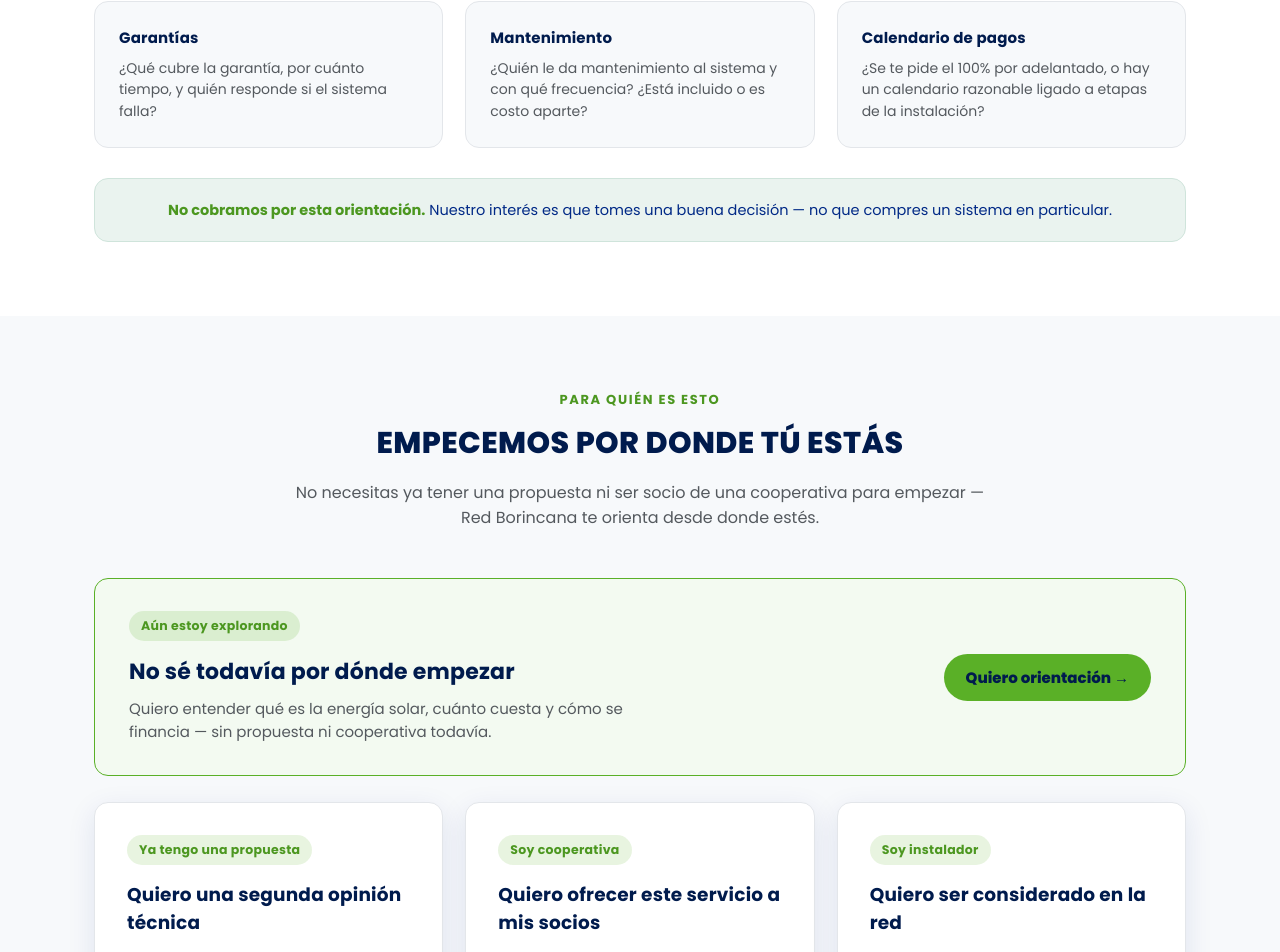
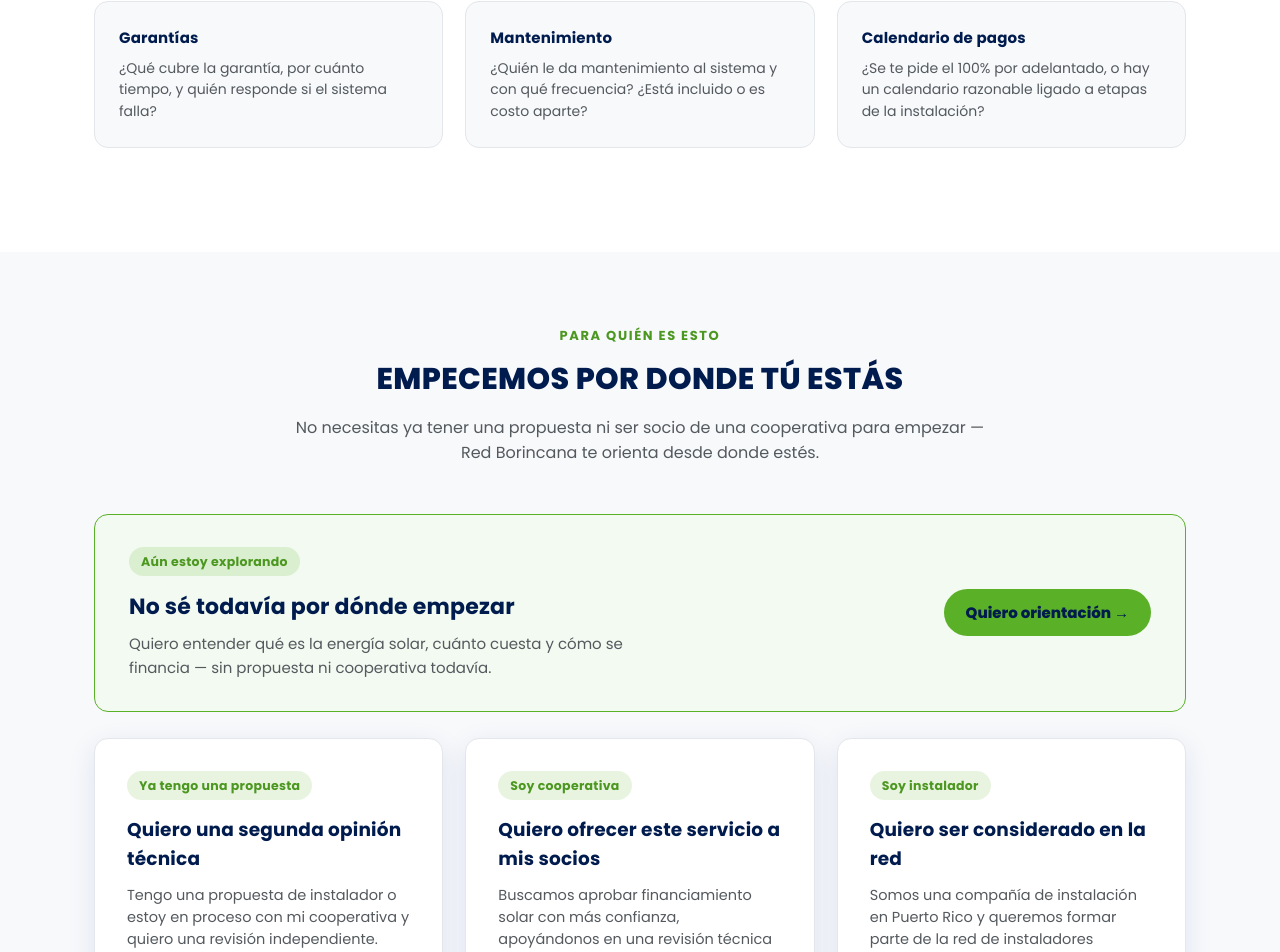
Before and after one commit to fundborincana/redborincana, a Next.js app: page / in a window 1280 px wide. Shown: the part 4068-5020 px from the top of the page. Built offline with nearby package versions, Linux system fonts and the light colour scheme.

Commit message:
Remove redundant "no cost" note from the antes-de-comprar section

```diff
--- a/src/app/globals.css
+++ b/src/app/globals.css
@@ -509,21 +509,6 @@ section {
   font-size: 14px;
   color: var(--ink-600);
 }
-.comprar-nota {
-  max-width: 1140px;
-  margin: 0 auto;
-  background: #eaf3ef;
-  border: 1px solid #cfe4db;
-  border-radius: var(--radius);
-  padding: 20px 26px;
-  font-size: 14.5px;
-  color: var(--navy-900);
-  text-align: center;
-}
-.comprar-nota b {
-  color: var(--teal-600);
-}
-
 .audiencias {
   background: var(--paper);
 }
--- a/src/app/page.tsx
+++ b/src/app/page.tsx
@@ -220,7 +220,6 @@ export default function Home() {
             <div className="comprar-card"><h4>Mantenimiento</h4><p>¿Quién le da mantenimiento al sistema y con qué frecuencia? ¿Está incluido o es costo aparte?</p></div>
             <div className="comprar-card"><h4>Calendario de pagos</h4><p>¿Se te pide el 100% por adelantado, o hay un calendario razonable ligado a etapas de la instalación?</p></div>
           </div>
-          <div className="comprar-nota"><b>No cobramos por esta orientación.</b> Nuestro interés es que tomes una buena decisión — no que compres un sistema en particular.</div>
         </div>
       </section>
 
```
